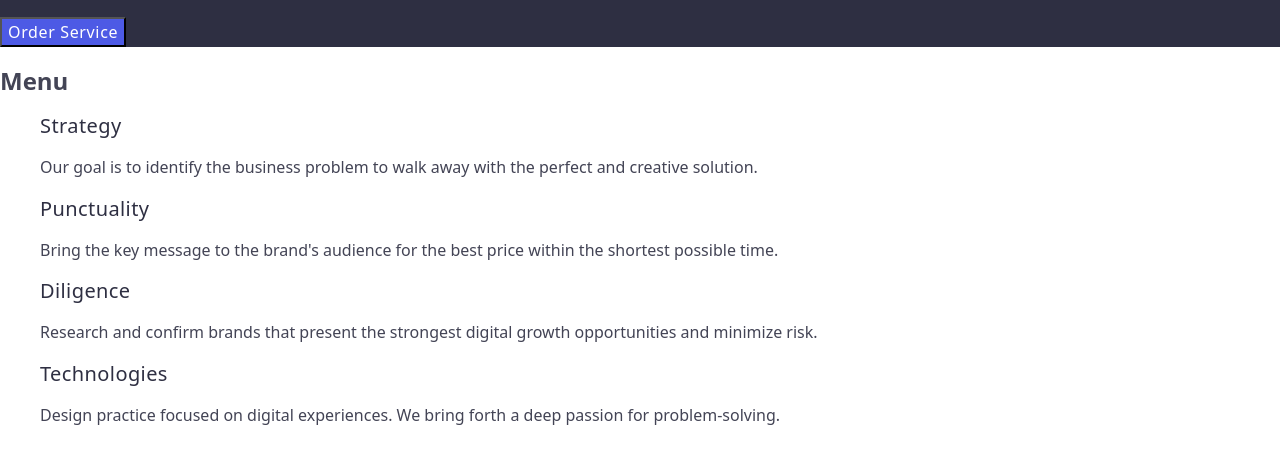
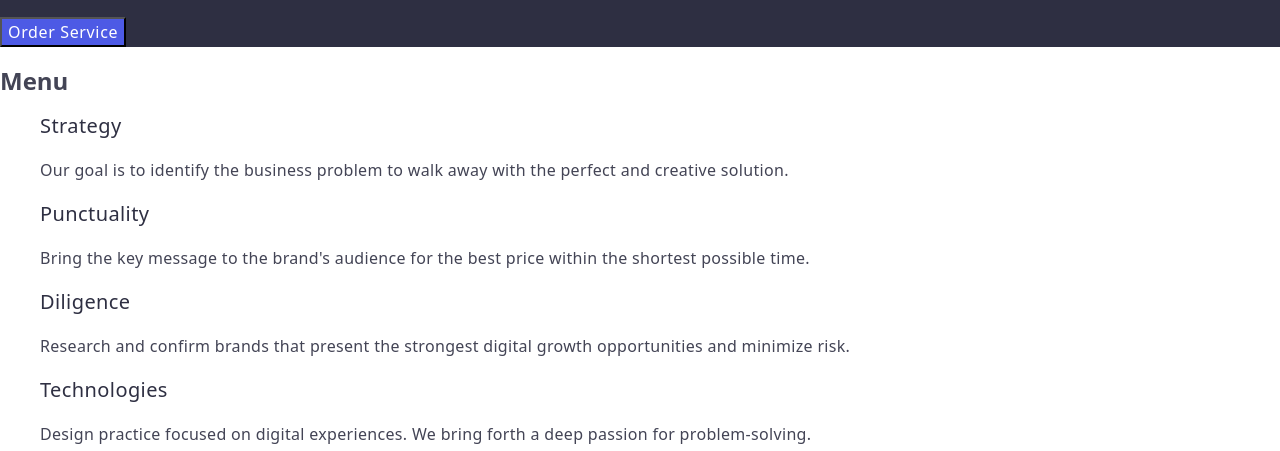
Before and after one commit to Leonidas1987/goit-markup-hw-02, a plain HTML site: page index.html in a window 1280 px wide. Shown: the part 309-760 px from the top of the page. Drawn offline with nearby package versions, Linux system fonts and the light colour scheme.

Commit message:
edit sections

```diff
--- a/css/styles.css
+++ b/css/styles.css
@@ -78,6 +78,10 @@ cursor: pointer;
     letter-spacing: 0.02em;
     color: #2e2f42;
 }
+.parag_sec_two {
+    line-height: 1.5;
+    letter-spacing: 0.02em;
+}
 /* Body section 3*/
 .sec_three {
     background-color: #F4F4FD;
@@ -91,6 +95,9 @@ cursor: pointer;
     color: #2e2f42;
 }
 .title_sec_three {
+    background-color: #FFFFFF;
+}
+.list_sec_three {
     background-color: #FFFFFF;
 }
 .human_sec_three {
--- a/index.html
+++ b/index.html
@@ -47,15 +47,15 @@
         </li>
             <li>
                 <h3 class="title_sec_two">Punctuality</h3>
-                <p>Bring the key message to the brand's audience for the best price within the shortest possible time.</p>
+                <p class="parag_sec_two">Bring the key message to the brand's audience for the best price within the shortest possible time.</p>
             </li>
             <li>
                 <h3 class="title_sec_two">Diligence</h3>
-                <p>Research and confirm brands that present the strongest digital growth opportunities and minimize risk.</p>
+                <p class="parag_sec_two">Research and confirm brands that present the strongest digital growth opportunities and minimize risk.</p>
             </li>
             <li>
                 <h3 class="title_sec_two">Technologies</h3>
-                <p>Design practice focused on digital experiences. We bring forth a deep passion for problem-solving.</p>
+                <p class="parag_sec_two">Design practice focused on digital experiences. We bring forth a deep passion for problem-solving.</p>
             </li>
         </ul>
     </section>
```
